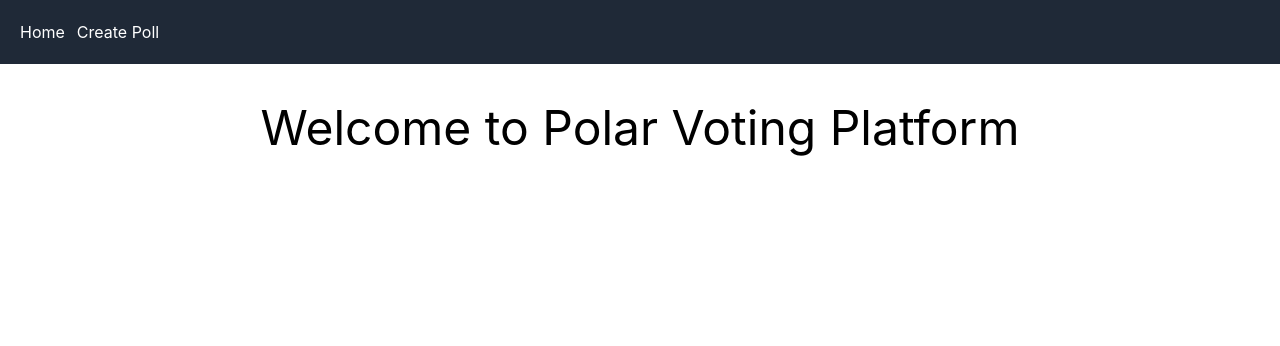
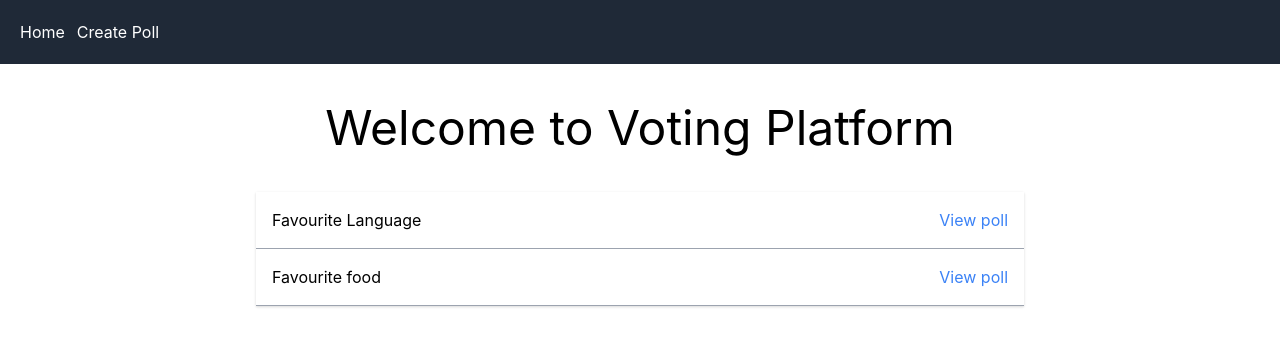
Before and after one commit to Leave-it-blank/online-voting-system-frontend, a React (Create React App) app: page / in a window 1280 px wide. Shown: the top 346 px of the page. Built offline with nearby package versions, Linux system fonts and the light colour scheme.

Commit message:
dummy data; fixed create poll page

```diff
--- a/src/App.js
+++ b/src/App.js
@@ -24,8 +24,8 @@ function App() {
             renders the first one that matches the current URL. */}
         <Switch>
           <Route path="/" element={<Home />} />
-          <Route path='/polls/create' element={CreatePoll} />
-          <Route path='/polls/:poll' element={ViewPoll} />
+          <Route path='/polls/create' element={<CreatePoll />} />
+          <Route path='/polls/:poll' element={<ViewPoll />} />
         </Switch>
       </div>
     </Router>
--- a/src/pages/Home.js
+++ b/src/pages/Home.js
@@ -5,16 +5,27 @@ export default function Home() {
     const [polls, setPolls] = useState([])
 
     useEffect(() => {
-        const polls = JSON.parse(
-            localStorage.getItem('polls')
-        ) || []
+        // const polls = JSON.parse(
+        //     localStorage.getItem('polls')
+        // ) || []
+        const polls = [
+            {
+                id:"1",
+                title:"Favourite Language"
+            },
+            {
+                id:"2",
+                title:"Favourite food"
+            }
+        ]
 
         setPolls(polls)
     }, [])
 
+
     return (
         <div className='container mx-auto px-5'>
-            <h1 className='text-5xl text-center my-10'>Welcome to Polar Voting Platform</h1>
+            <h1 className='text-5xl text-center my-10'>Welcome to Voting Platform</h1>
 
             <div className="w-full max-w-3xl mx-auto bg-white shadow">
                     {polls.map(poll => (
```
